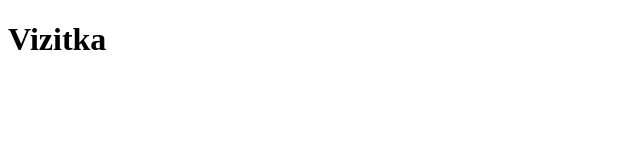
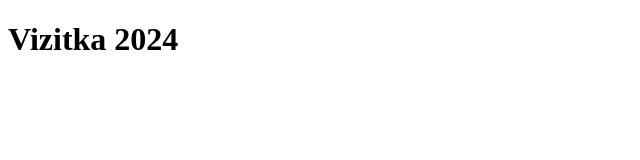
Before and after one commit to NikolKarnikova/cviceni-vizitka-2023, a plain HTML site: page index.html in a window 1280 px wide. Shown: the whole page, without its empty margins (0-640 px from the left). Drawn offline with Linux system fonts and the light colour scheme.

Commit message:
pridani roku do nadpisu

```diff
--- a/index.html
+++ b/index.html
@@ -6,6 +6,6 @@
     <title>Document</title>
 </head>
 <body>
-    <h1>Vizitka</h1>
+    <h1>Vizitka 2024</h1>
 </body>
 </html>
```
